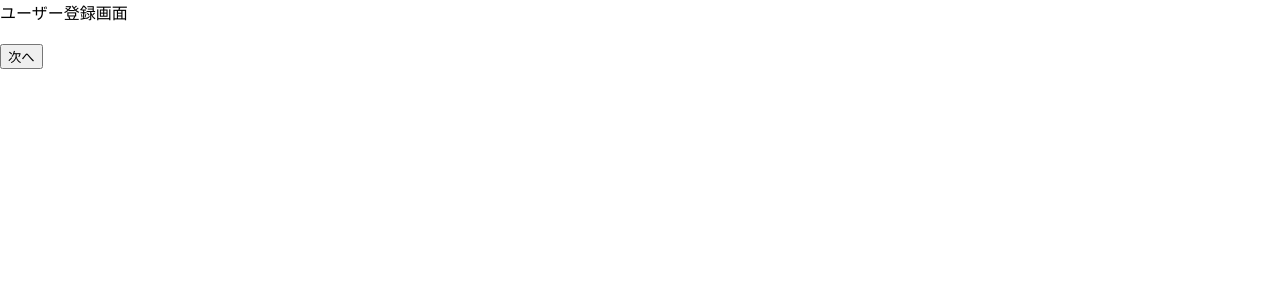
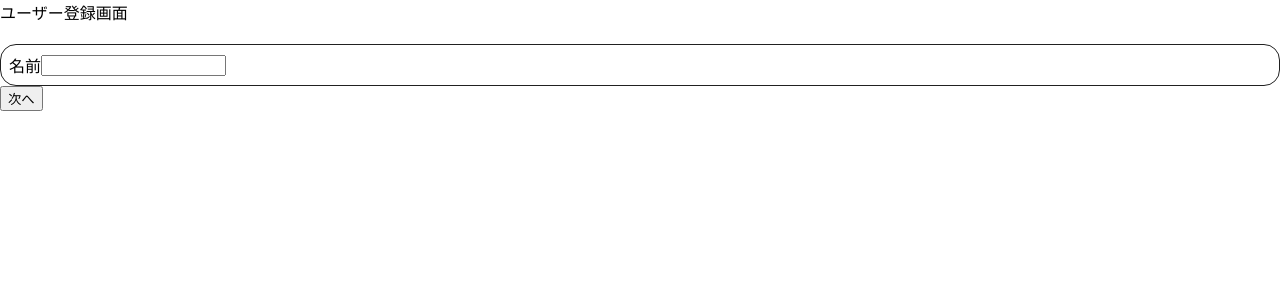
Before and after one commit to kkyopa/react_kawada, a React (Create React App) app: page /customer_input in a window 1280 px wide. Shown: the top 300 px of the page. Built offline with nearby package versions, Linux system fonts and the light colour scheme.

Commit message:
入力できるように設定する

```diff
--- a/src/components/atoms/NameInput.tsx
+++ b/src/components/atoms/NameInput.tsx
@@ -26,6 +26,7 @@ export function NameInput(props: NameInputProps): ReactElement {
 
   return (
     <div>
+      <Grid container direction="row" alignItems="center">
         名前
         <input
           type="text"
@@ -34,6 +35,7 @@ export function NameInput(props: NameInputProps): ReactElement {
             props.onNameChanged(e.target.value);
           }}
         />
+      </Grid>
     </div>
   );
 }
--- a/src/pages/App.tsx
+++ b/src/pages/App.tsx
@@ -20,8 +20,8 @@ export const UserContext = createContext(
       React.SetStateAction<User.DummyContractor>
     >;
 
-    TestHuman: User.HumanRegister;
-    setTestHuman: React.Dispatch<React.SetStateAction<User.HumanRegister>>;
+    TestHuman: User.HumanRegister[];
+    setTestHuman: React.Dispatch<React.SetStateAction<User.HumanRegister[]>>;
   }
 );
 
@@ -33,9 +33,9 @@ const App = (): ReactElement => {
     User.DUMMY_CONTRACTOR
   );
 
-  const [TestHuman, setTestHuman] = useState<User.HumanRegister>(
-    User.DummyHuman
-  );
+  const [TestHuman, setTestHuman] = useState<User.HumanRegister[]>([
+    User.getDummyHuman(),
+  ]);
 
   return (
     <BrowserRouter>
--- a/src/pages/first_step/CustomerInput.tsx
+++ b/src/pages/first_step/CustomerInput.tsx
@@ -2,9 +2,11 @@ import React, { ReactElement } from "react";
 import { RouteComponentProps } from "react-router-dom";
 import { createStyles, makeStyles } from "@material-ui/core/styles";
 import { Button, Grid, Box } from "@material-ui/core";
-import { HumanDataInput } from "../../components/block/RegisterInput";
+import { UserContext } from "../App";
+import { RegisterInput } from "../../components/block/RegisterInput";
 import "../../styles/App.css";
-import { UserContext } from "../App";
+
+import * as User from "../../services/User";
 
 const useStyles = makeStyles(() =>
   createStyles({
@@ -16,6 +18,10 @@ const useStyles = makeStyles(() =>
     HumanBox: {
       marginBottom: "20px",
     },
+    delBtnBox: {
+      justifyContent: "center",
+      marginBottom: "10px",
+    },
   })
 );
 
@@ -26,22 +32,44 @@ export default function CustomerInput(
   const { TestHuman: TestHuman, setTestHuman: setTestHuman } = React.useContext(
     UserContext
   );
+
   const Next = () => {
     props.history.push({ pathname: "/customer_confime" });
   };
 
-  // const HumansInput = () => {
-  //   <HumanDataInput
-  //     name={"むず"}
-  //     onNameChanged={(name) => {
-  //       onNameChanged(count, name);
-  //     }}
-  //   />;
-  // };
+  const onNameChanged = (count: number, name: string) => {
+    const newHuman = TestHuman.slice();
+    newHuman[count - 1].name = name;
+    setTestHuman(newHuman);
+  };
+
+  const Input = () => {
+    const humanContent = [];
+    // let flg = false;
+    for (let count = 1; count <= TestHuman.length; count++) {
+      const delBth = <Grid container className={classes.delBtnBox}></Grid>;
+
+      humanContent.push(
+        <RegisterInput
+          name={TestHuman[count - 1].name}
+          onNameChanged={(name) => {
+            onNameChanged(count, name);
+          }}
+        />
+      );
+    }
+
+    return (
+      <Box border={1} borderColor="text.primary" borderRadius={16} p={1}>
+        {humanContent}
+      </Box>
+    );
+  };
 
   return (
     <div>
       <Box className={classes.HumanBox}>ユーザー登録画面</Box>
+      <Box>{Input}</Box>
       <button onClick={Next}>次へ</button>
     </div>
   );
--- a/src/services/User.tsx
+++ b/src/services/User.tsx
@@ -18,7 +18,6 @@ export const DEFAULT_FORM_VALUE = "-";
 
 export type HumanRegister = {
   Id?: string;
-  state?: number;
   name: string;
   gender: Gender | typeof DEFAULT_FORM_VALUE;
   birthDate: {
@@ -28,6 +27,7 @@ export type HumanRegister = {
   };
 };
 
+// 人間情報初期値
 export const DummyHuman: HumanRegister = {
   name: "",
   gender: DEFAULT_FORM_VALUE,
@@ -56,6 +56,7 @@ export const Gender = {
 // Gender型を定義
 export type Gender = typeof Gender[keyof typeof Gender];
 
+// 初回登録者ダミー
 export const DUMMY_TEST_USER: DummyUser = {
   gender: "男性",
   birthDate: new Date(1992, 2, 3),
```
Also changed, not shown: src/components/block/RegisterInput.tsx (+43 -1 lines), 1 other file (tests, documents, lock files or other folders). Lines whose indentation alone changed are shown as unchanged.
